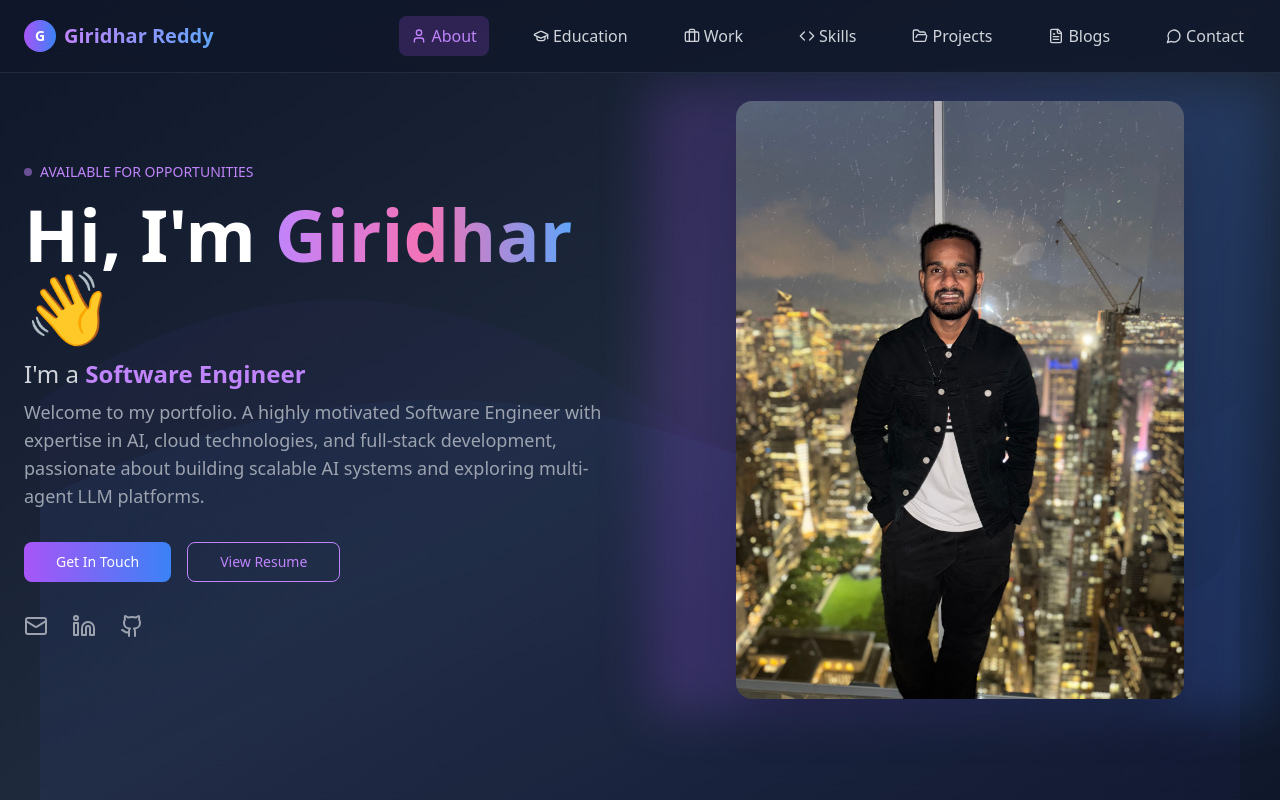
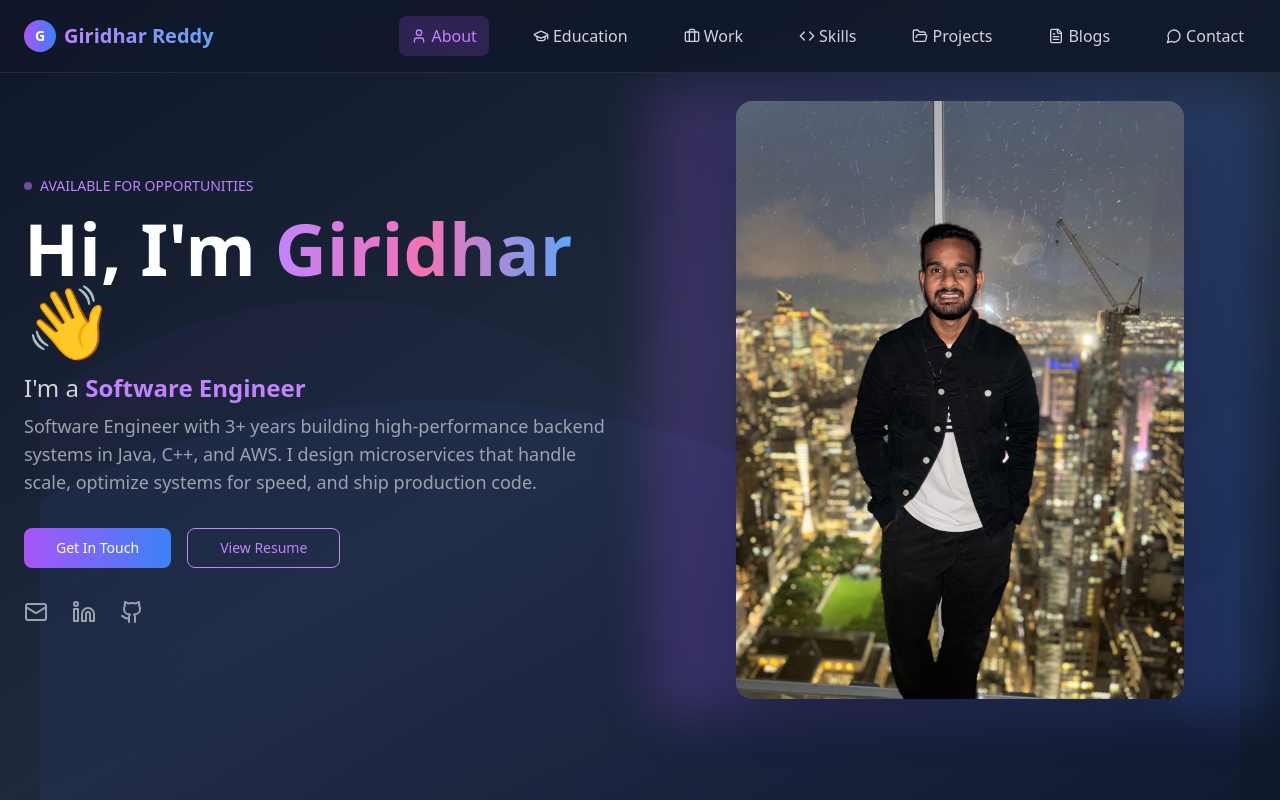
Before and after one commit to giridhar248/Personal-Portfolio, a Next.js app: page / in a window 1280 px wide. Shown: the top 800 px of the page. Built offline with nearby package versions, Linux system fonts and the light colour scheme.

Commit message:
docs: update hero section intro to be concise and impactful
Co-authored-by: Giridhar Reddy Mekapothula <88219987+giridhar248@users.noreply.github.com>

```diff
--- a/portfolio.tsx
+++ b/portfolio.tsx
@@ -249,9 +249,7 @@ export default function Portfolio() {
                   I'm a <span className="text-purple-400 font-semibold">Software Engineer</span>
                 </p>
                 <p className="text-gray-400 text-lg max-w-2xl">
-                  Welcome to my portfolio. A highly motivated Software Engineer with expertise in AI, cloud
-                  technologies, and full-stack development, passionate about building scalable AI systems and exploring
-                  multi-agent LLM platforms.
+                  Software Engineer with 3+ years building high-performance backend systems in Java, C++, and AWS. I design microservices that handle scale, optimize systems for speed, and ship production code.
                 </p>
               </div>
             </div>
```
